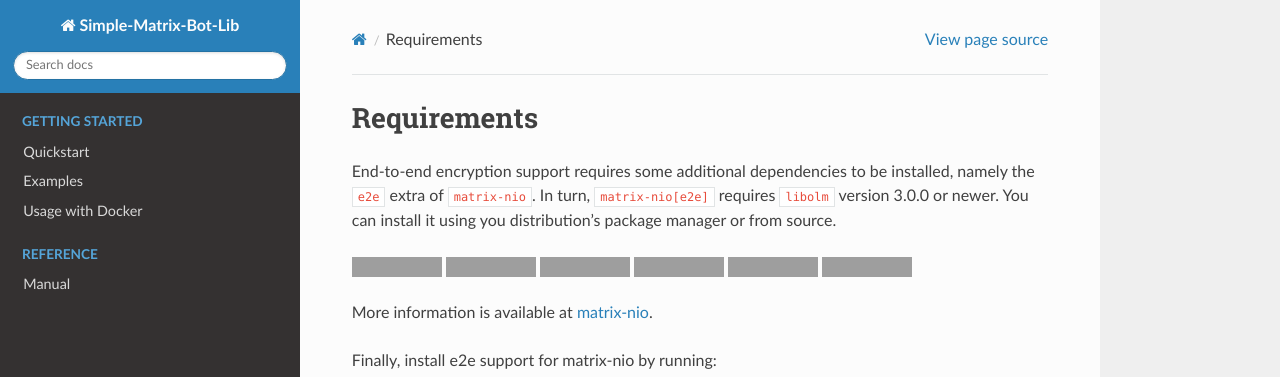
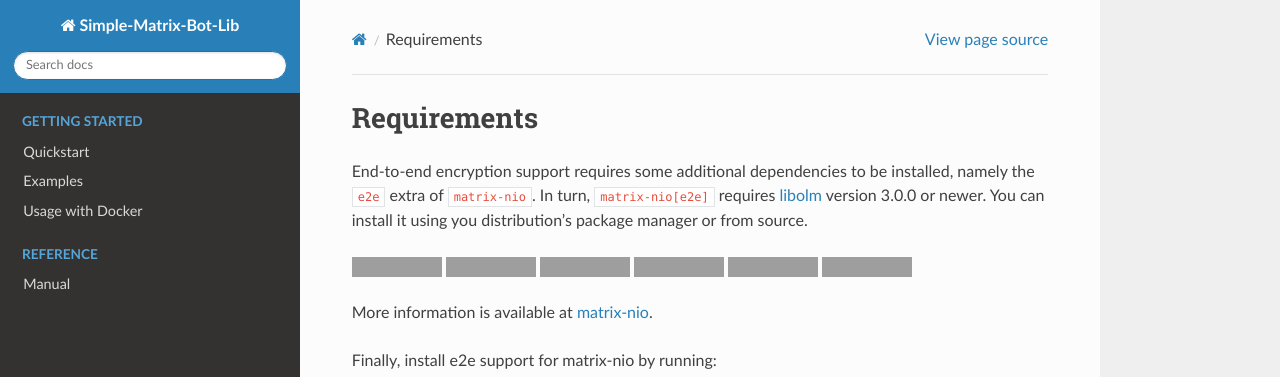
Before and after one commit to imbev/simplematrixbotlib, a Sphinx documentation site: the page built from doc/manual/encryption.md, in a window 1280 px wide. Shown: the top 377 px of the page. Built offline with Sphinx 7.4.7 and the Read the Docs theme 2.0.0, drawn with Linux system fonts in a browser that asks for light colours; grey boxes are pictures that could not be loaded.

Commit message:
👌 fix links

```diff
--- a/doc/manual/encryption.md
+++ b/doc/manual/encryption.md
@@ -1,7 +1,7 @@
 ### Requirements
 
 End-to-end encryption support requires some additional dependencies to be installed, namely the `e2e` extra of `matrix-nio`.
-In turn, `matrix-nio[e2e]` requires [`libolm`](https://gitlab.matrix.org/matrix-org/olm) version 3.0.0 or newer.
+In turn, `matrix-nio[e2e]` requires [libolm](https://gitlab.matrix.org/matrix-org/olm) version 3.0.0 or newer.
 You can install it using you distribution's package manager or from source.
 
 [![](https://img.shields.io/static/v1?style=flat-square&label=Ubuntu&message=libolm-dev&color=limegreen)](https://ubuntu.pkgs.org/22.04/ubuntu-universe-amd64/libolm-dev_3.2.10~dfsg-6ubuntu1_amd64.deb.html)
@@ -9,7 +9,7 @@ You can install it using you distribution's package manager or from source.
 [![](https://img.shields.io/static/v1?style=flat-square&label=Arch%20Linux&message=libolm&color=limegreen)](https://archlinux.pkgs.org/rolling/archlinux-community-x86_64/libolm-3.2.12-1-x86_64.pkg.tar.zst.html)
 [![](https://img.shields.io/static/v1?style=flat-square&label=CentOS&message=libolm-devel&color=limegreen)](https://centos.pkgs.org/8/epel-x86_64/libolm-devel-3.2.10-1.el8.x86_64.rpm.html)
 [![](https://img.shields.io/static/v1?style=flat-square&label=Fedora&message=libolm-devel&color=limegreen)](https://fedora.pkgs.org/36/fedora-x86_64/libolm-devel-3.2.10-2.fc36.x86_64.rpm.html)
-[![](https://img.shields.io/static/v1?style=flat-square&label=openSUSE&message=olm-devel&color=limegreen)](https://opensuse.pkgs.org/tumbleweed/opensuse-oss-x86_64/libolm3-3.2.12-1.1.x86_64.rpm.html)
+[![](https://img.shields.io/static/v1?style=flat-square&label=openSUSE&message=olm-devel&color=limegreen)](https://opensuse.pkgs.org/tumbleweed/opensuse-oss-x86_64/olm-devel-3.2.12-1.1.x86_64.rpm.html)
 
 More information is available at [matrix-nio](https://github.com/poljar/matrix-nio#installation).
 
```
Also changed, not shown: README.md (+1 -1 lines).
